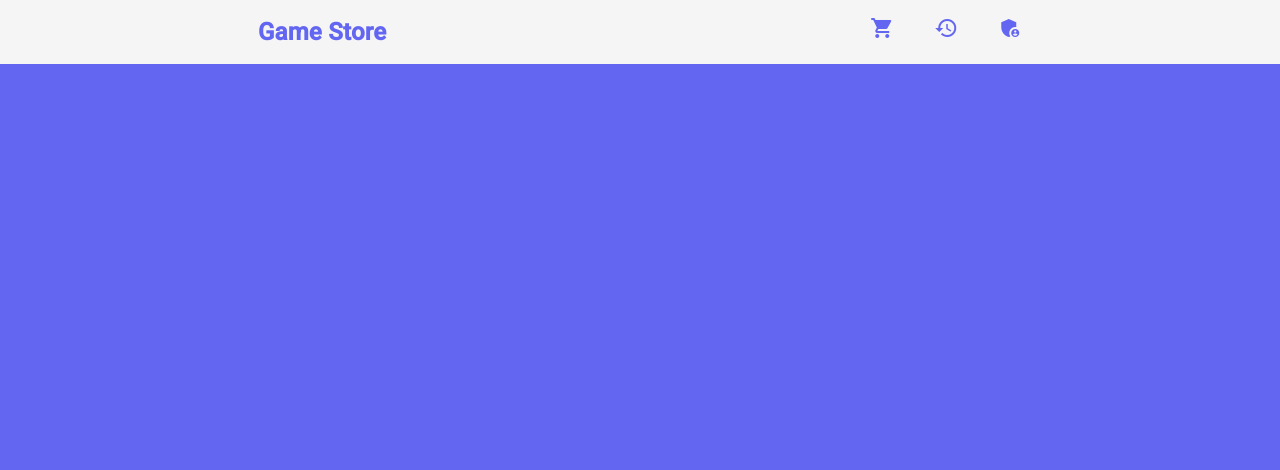
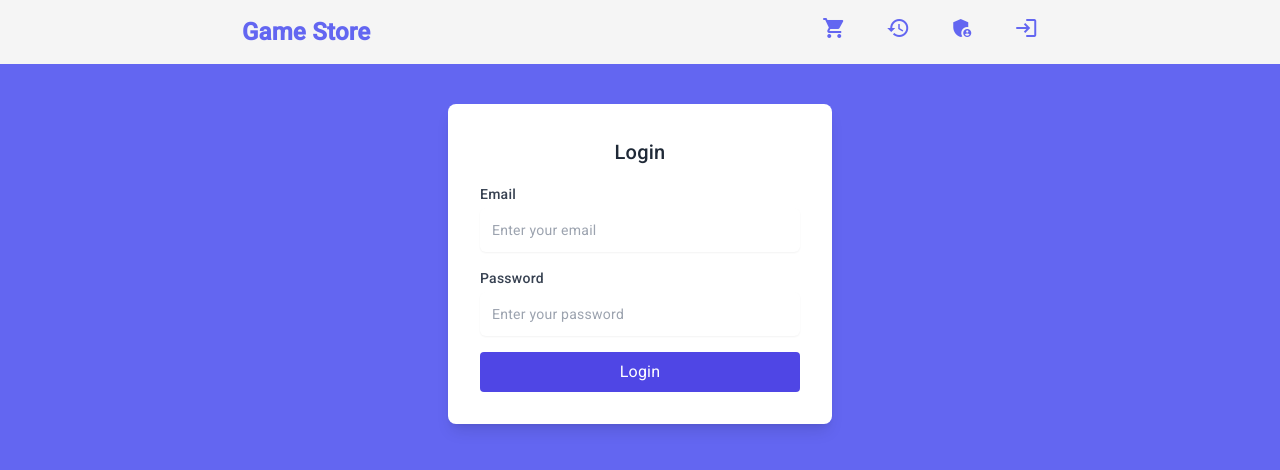
Before and after one commit to Camilo716/game-store, an Angular app in the folder gamestore-ui-app/: page /login in a window 1280 px wide. Before the commit this address led to /. Shown: the top 470 px of the page. Built offline with nearby package versions, Linux system fonts and the light colour scheme.

Commit message:
Implement login UI component

```diff
--- a/gamestore-ui-app/src/app/app.routes.ts
+++ b/gamestore-ui-app/src/app/app.routes.ts
@@ -19,4 +19,9 @@ export const routes: Routes = [
     loadChildren: () =>
       import('./order/order.routes').then((m) => m.ORDER_ROUTES),
   },
+  {
+    path: 'login',
+    loadChildren: () =>
+      import('./login/login.routes').then((m) => m.LOGIN_ROUTES),
+  },
 ];
--- /dev/null
+++ b/gamestore-ui-app/src/app/core/services/auth.service.ts
@@ -0,0 +1,45 @@
+import { Injectable } from '@angular/core';
+import { HttpClient } from '@angular/common/http';
+import { BehaviorSubject, Observable } from 'rxjs';
+import { tap } from 'rxjs/operators';
+import { ConfigService } from './config.service';
+
+@Injectable({
+  providedIn: 'root',
+})
+export class AuthService {
+  private tokenSubject = new BehaviorSubject<string | null>(null);
+
+  constructor(private http: HttpClient, private config: ConfigService) {
+    const savedToken = localStorage.getItem('authToken');
+    if (savedToken) {
+      this.tokenSubject.next(savedToken);
+    }
+  }
+
+  get token(): Observable<string | null> {
+    return this.tokenSubject.asObservable();
+  }
+
+  login(login: string, password: string): Observable<{ token: string }> {
+    const payload = {
+      login,
+      password,
+      internalAuth: true,
+    };
+
+    return this.http
+      .post<{ token: string }>(this.config.loginApiUrl(), payload)
+      .pipe(
+        tap((response) => {
+          localStorage.setItem('authToken', response.token);
+          this.tokenSubject.next(response.token);
+        })
+      );
+  }
+
+  logout(): void {
+    localStorage.removeItem('authToken');
+    this.tokenSubject.next(null);
+  }
+}
--- a/gamestore-ui-app/src/app/core/services/config.service.ts
+++ b/gamestore-ui-app/src/app/core/services/config.service.ts
@@ -133,4 +133,8 @@ export class ConfigService {
   payOrderApiUrl(): string {
     return `${this.config.baseApiPaymentUrl}${this.config.ordersApiUrl}/payment`;
   }
+
+  loginApiUrl(): string {
+    return `${this.config.baseApiAuth}${this.config.usersApiUrl}/login`;
+  }
 }
--- /dev/null
+++ b/gamestore-ui-app/src/app/login/login.component.html
@@ -0,0 +1,45 @@
+<div class="min-h-full flex items-center justify-center">
+  <div class="bg-white shadow-lg rounded-lg p-8 max-w-sm w-full">
+    <h2 class="text-2xl font-bold mb-6 text-gray-800 text-center">Login</h2>
+    <form [formGroup]="loginForm" (ngSubmit)="onSubmit()" class="space-y-4">
+      <div>
+        <label for="email" class="block text-sm font-medium text-gray-700">Email</label>
+        <input
+          id="email"
+          type="email"
+          formControlName="email"
+          class="mt-1 p-3 block w-full rounded-md border-gray-300 shadow-sm focus:border-indigo-500 focus:ring-indigo-500"
+          placeholder="Enter your email"
+        />
+      </div>
+
+      <div>
+        <label for="password" class="block text-sm font-medium text-gray-700">Password</label>
+        <input
+          id="password"
+          type="password"
+          formControlName="password"
+          class="mt-1 p-3 block w-full rounded-md border-gray-300 shadow-sm focus:border-indigo-500 focus:ring-indigo-500"
+          placeholder="Enter your password"
+        />
+        <div *ngIf="loginForm.get('password')?.invalid && loginForm.get('password')?.touched" class="text-red-500 text-sm mt-1">
+          Password must be at least 6 characters.
+        </div>
+      </div>
+
+      <div>
+        <button
+          type="submit"
+          class="w-full bg-indigo-600  text-white action-button"
+          [disabled]="loginForm.invalid"
+          (click)="onSubmit()"
+        >
+          Login
+        </button>
+        <div *ngIf="this.error" class="text-red-500 text-center text-sm mt-1">
+          {{ this.error }}
+        </div>
+      </div>
+    </form>
+  </div>
+</div>
--- /dev/null
+++ b/gamestore-ui-app/src/app/login/login.component.ts
@@ -0,0 +1,52 @@
+import { Component } from '@angular/core';
+import {
+  ReactiveFormsModule,
+  FormBuilder,
+  FormGroup,
+  Validators,
+} from '@angular/forms';
+import { CommonModule } from '@angular/common';
+import { AuthService } from '../core/services/auth.service';
+import { Router } from '@angular/router';
+
+@Component({
+  selector: 'app-login',
+  standalone: true,
+  imports: [CommonModule, ReactiveFormsModule],
+  templateUrl: './login.component.html',
+  styleUrls: ['./login.component.css'],
+})
+export class LoginComponent {
+  loginForm: FormGroup;
+
+  error: string | null = null;
+
+  constructor(
+    private fb: FormBuilder,
+    private authService: AuthService,
+    private router: Router
+  ) {
+    this.loginForm = this.fb.group({
+      email: ['', [Validators.required]],
+      password: ['', [Validators.required, Validators.minLength(6)]],
+    });
+  }
+
+  onSubmit() {
+    console.log('Entrando');
+    if (!this.loginForm.valid) {
+      return;
+    }
+
+    const { email, password } = this.loginForm.value;
+
+    this.authService.login(email, password).subscribe({
+      next: () => {
+        this.router.navigate(['/home']);
+      },
+      error: (err) => {
+        this.error = 'Authentication Failed.';
+      },
+    });
+  }
+}
--- /dev/null
+++ b/gamestore-ui-app/src/app/login/login.routes.ts
@@ -0,0 +1,4 @@
+import { Routes } from '@angular/router';
+import { LoginComponent } from './login.component';
+
+export const LOGIN_ROUTES: Routes = [{ path: '', component: LoginComponent }];
--- a/gamestore-ui-app/src/app/shared/components/header/header.component.html
+++ b/gamestore-ui-app/src/app/shared/components/header/header.component.html
@@ -12,7 +12,7 @@
         >
       </a>
     </span>
-    <span class="">
+    <span>
       <a [routerLink]="'/order'">
         <mat-icon class="text-1xl text-indigo-500" matTooltip="Orders"
           >history</mat-icon
@@ -26,5 +26,12 @@
         >
       </a>
     </span>
+    <span>
+      <a [routerLink]="'/login'">
+        <mat-icon class="text-1xl text-indigo-500" matTooltip="Login"
+          >login</mat-icon
+        >
+      </a>
+    </span>
   </div>
 </mat-toolbar>
--- a/gamestore-ui-app/src/assets/configuration/configuration.json
+++ b/gamestore-ui-app/src/assets/configuration/configuration.json
@@ -1,6 +1,7 @@
 {
   "baseApiUrl": "http://localhost:5080/api/",
   "baseApiPaymentUrl": "http://localhost:5242/api/",
+  "baseApiAuth": "http://localhost:5114/api/",
 
   "gamesApiUrl": "games",
   "genresApiUrl": "genres",
@@ -9,5 +10,7 @@
   "publishersApiUrl": "publishers",
   "publisherApiUrl": "publisher",
 
-  "ordersApiUrl": "orders"
+  "ordersApiUrl": "orders",
+
+  "usersApiUrl": "users"
 }
```
Also changed, not shown: gamestore-ui-app/src/app/login/login.component.css (added).
